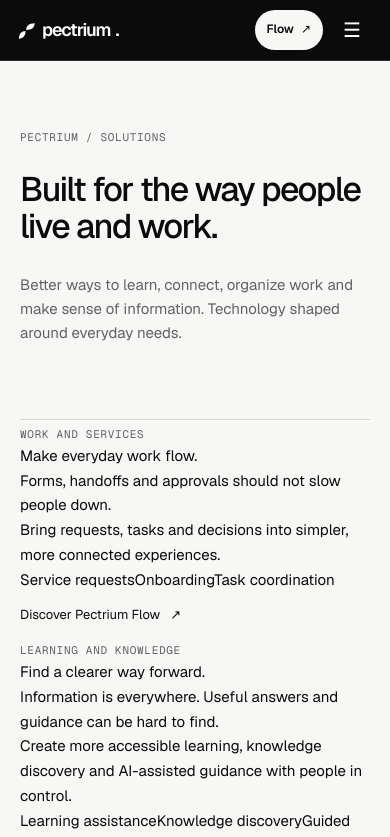
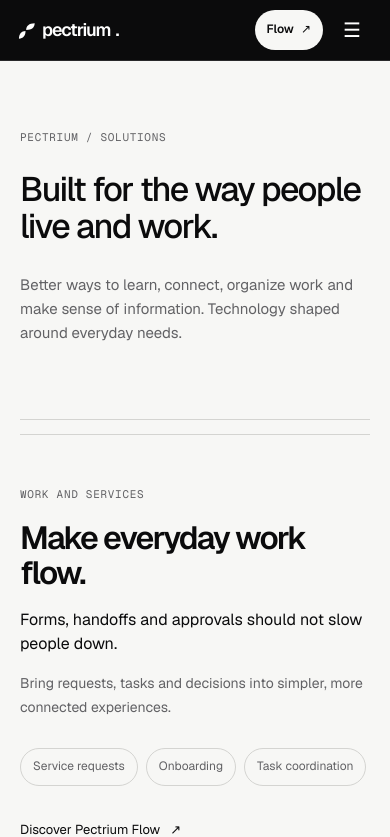
Before and after one commit to ejepsystems/ejepsystems, a Next.js app in the folder apps/web/: page /solutions in a window 390 px wide. Shown: the top 837 px of the page. Built offline with nearby package versions, Linux system fonts and the light colour scheme.

Commit message:
style(solutions): responsive human-centered editorial solutions presentation

```diff
--- a/apps/web/app/globals.css
+++ b/apps/web/app/globals.css
@@ -481,3 +481,20 @@
  .pectrium-footer-intro h2 { font-size:35px; }
  .pectrium-menu-row>a { font-size:20px!important; }
 }
+
+
+/* Human-centered solutions: editorial needs, not engineering catalogues */
+.pectrium-solutions { padding-block:14px clamp(75px,9vw,130px); }
+.pectrium-solution { display:grid; grid-template-columns:minmax(0,1fr) minmax(0,.86fr); gap:clamp(24px,7vw,110px); padding:clamp(42px,6vw,88px) 0; border-bottom:1px solid var(--line); scroll-margin-top:90px; }
+.pectrium-solution:first-child { border-top:1px solid var(--line); }
+.pectrium-solution-top h2 { font-size:clamp(31px,4.5vw,62px); line-height:1.1; font-weight:540; letter-spacing:-.052em; max-width:14ch; margin:16px 0 0; }
+.pectrium-solution-body { display:flex; flex-direction:column; align-items:start; justify-content:center; }
+.pectrium-solution-body>p { font-size:15px; line-height:1.7; max-width:49ch; color:var(--text-muted); margin:0 0 16px; }
+.pectrium-solution-body .pectrium-solution-need { font-size:clamp(16px,1.65vw,20px); line-height:1.5; color:var(--text); }
+.pectrium-solution-tags { display:flex; flex-wrap:wrap; gap:8px; margin:12px 0 22px; }
+.pectrium-solution-tags span { padding:8px 12px; border:1px solid var(--line); border-radius:999px; font-size:12px; color:var(--text-muted); }
+@media(max-width:750px) {
+ .pectrium-solution { grid-template-columns:1fr; gap:18px; padding-block:45px; }
+ .pectrium-solution-top h2 { font-size:clamp(32px,8vw,45px); max-width:16ch; }
+ .pectrium-solution-body>p { font-size:14px; }
+}
```
